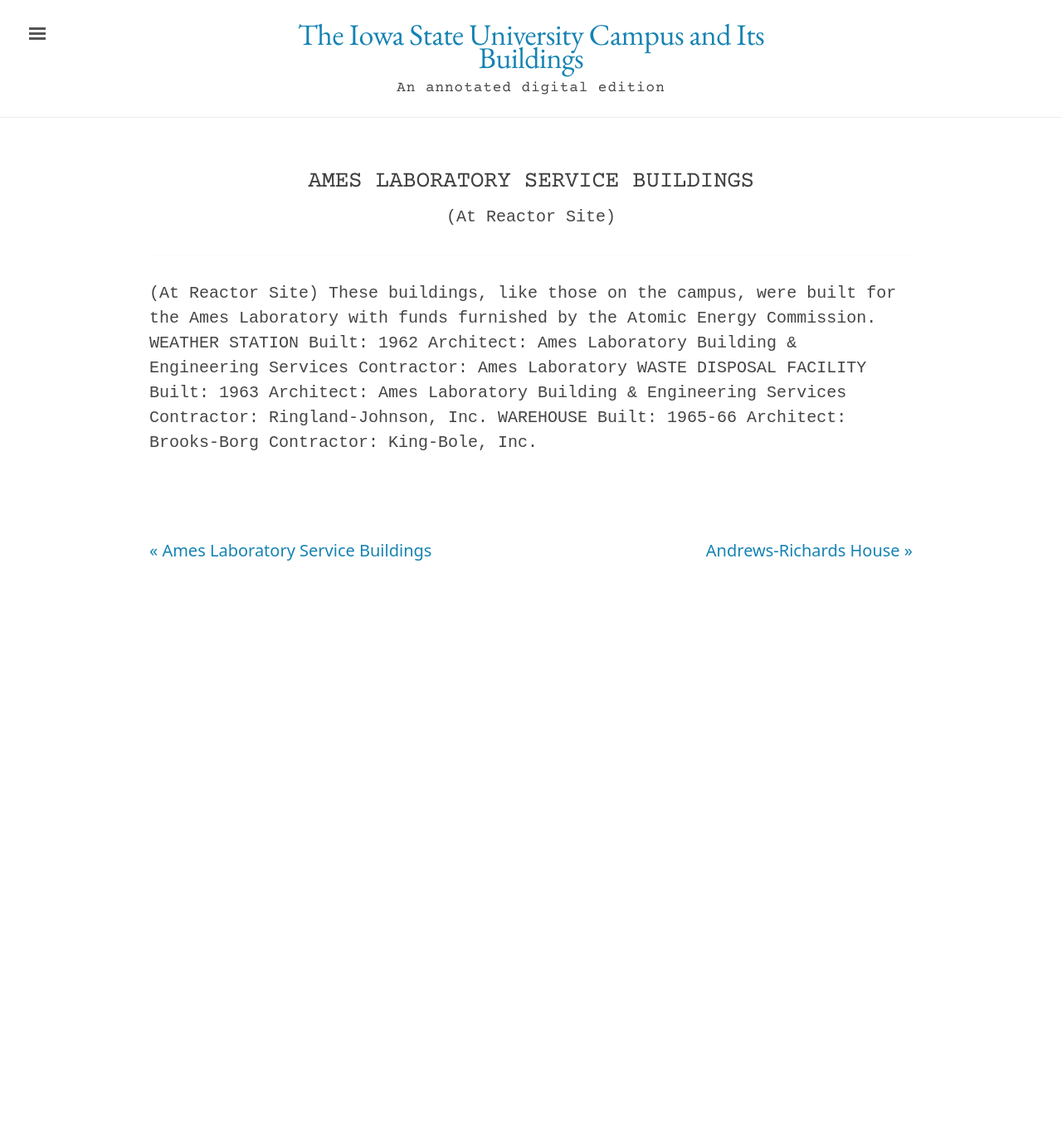
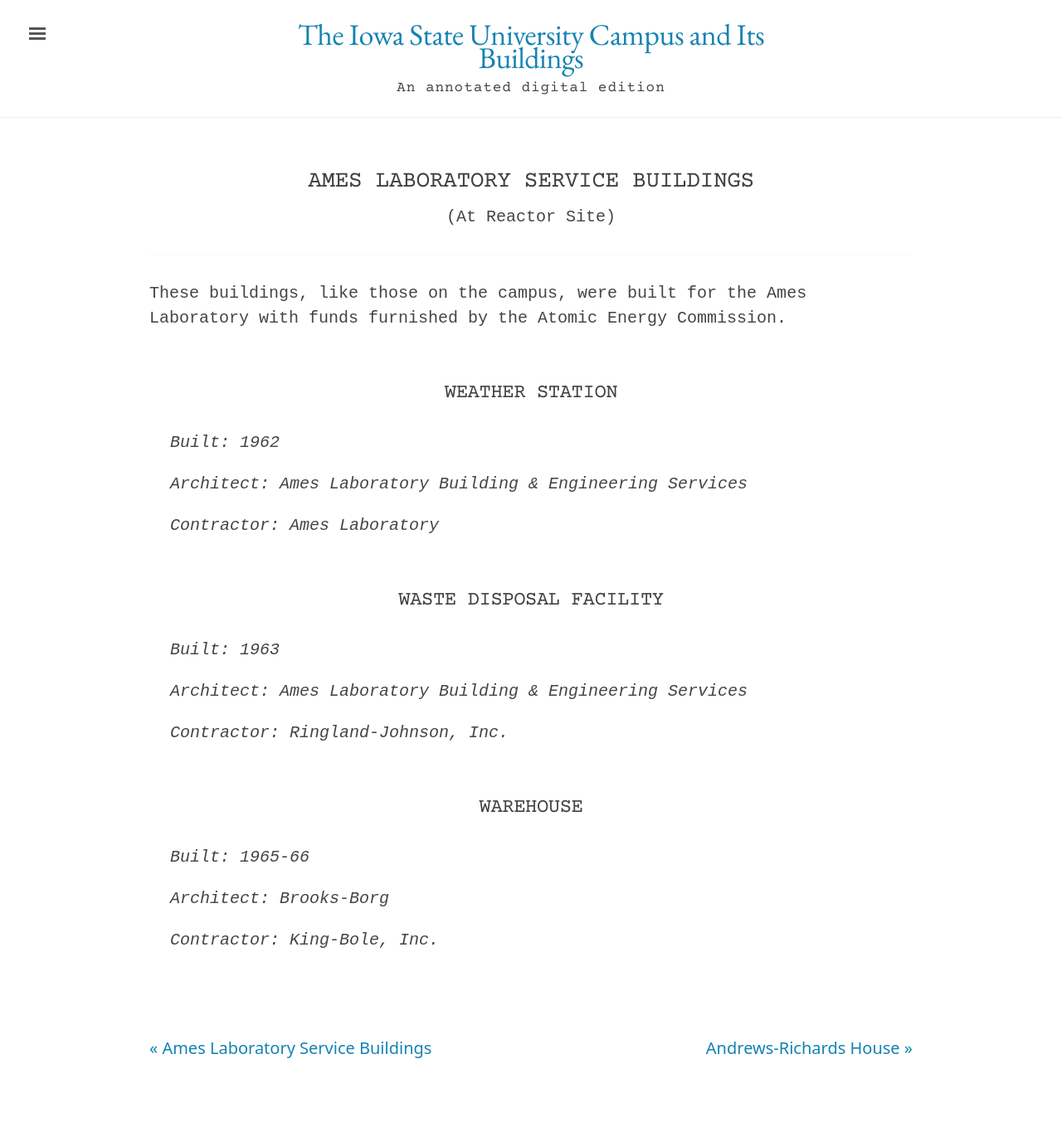
Before and after one commit to emanderson811/day-edition, a Jekyll site: the page built from _texts/buildings/011day-ames-lab-reactor.md, in a window 1280 px wide. Shown: the whole page at 83% size. Built offline with Jekyll 4.4.1, drawn with Linux system fonts in a browser that asks for light colours; before the commit the page ends 900 px from its top, so only the background shows below that.

Commit message:
Update 011day-ames-lab-reactor.md

```diff
--- a/_texts/buildings/011day-ames-lab-reactor.md
+++ b/_texts/buildings/011day-ames-lab-reactor.md
@@ -13,11 +13,29 @@
 publication-date: 1980
 ---
 ---
-(At Reactor Site)
+
 These buildings, like those on the campus, were built for the Ames Laboratory with funds furnished by the Atomic Energy Commission.
-WEATHER STATION
-Built: 1962 Architect: Ames Laboratory Building & Engineering Services Contractor: Ames Laboratory
-WASTE DISPOSAL FACILITY
-Built: 1963 Architect: Ames Laboratory Building & Engineering Services Contractor: Ringland-Johnson, Inc.
-WAREHOUSE
-Built: 1965-66 Architect: Brooks-Borg Contractor: King-Bole, Inc.
+
+## WEATHER STATION
+
+>Built: 1962
+>
+>Architect: Ames Laboratory Building & Engineering Services
+>
+>Contractor: Ames Laboratory
+
+## WASTE DISPOSAL FACILITY
+
+>Built: 1963
+>
+>Architect: Ames Laboratory Building & Engineering Services
+>
+>Contractor: Ringland-Johnson, Inc.
+
+## WAREHOUSE
+
+>Built: 1965-66
+>
+>Architect: Brooks-Borg
+>
+>Contractor: King-Bole, Inc.
```
